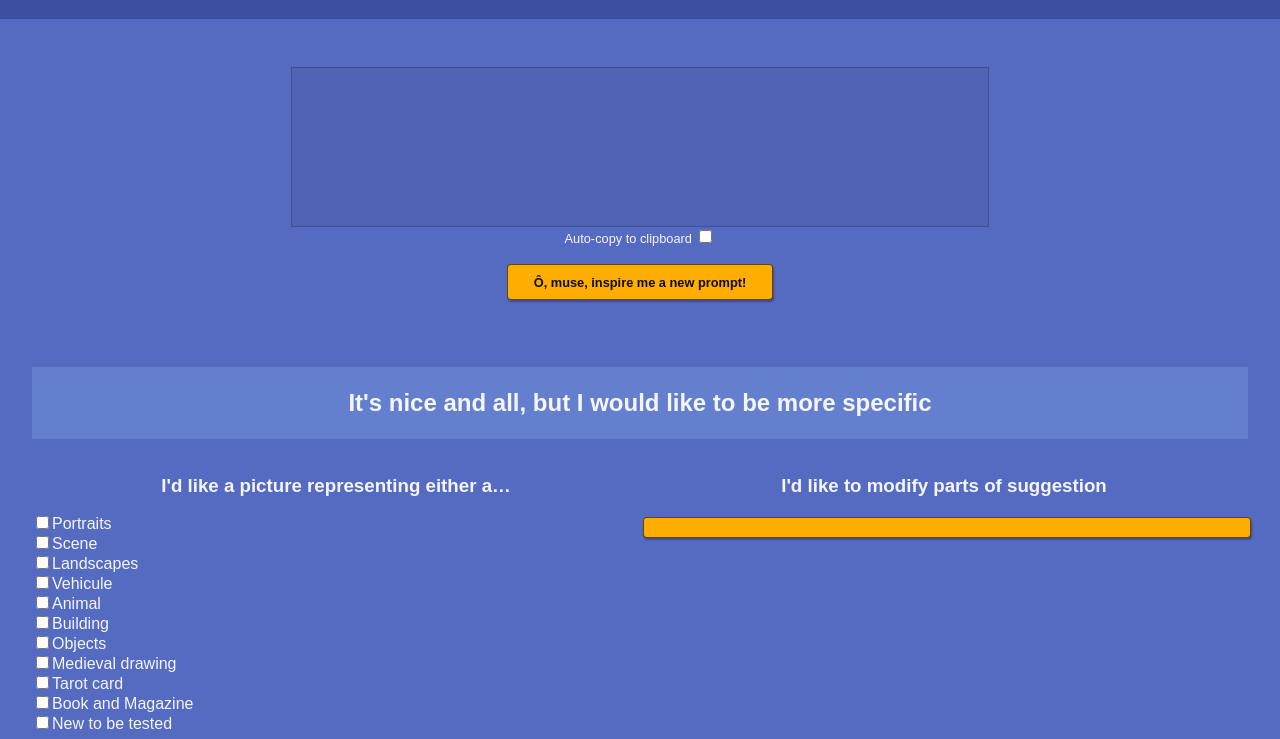
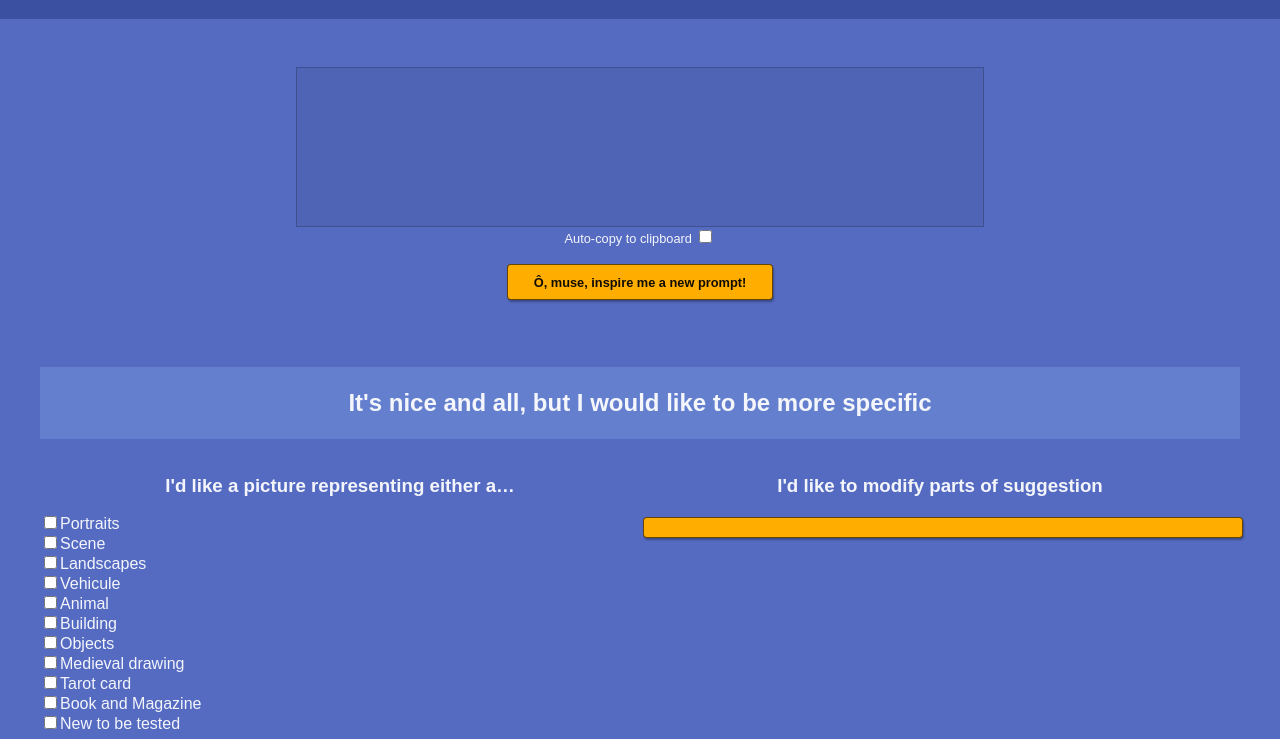
Before and after one commit to PierreMatterne/stable-prompter, a plain HTML site: page index.html in a window 1280 px wide. Shown: the part 61-800 px from the top of the page. Drawn offline with Linux system fonts and the light colour scheme.

Commit message:
CHANGE of style, added a wrapper to center all

```diff
--- a/index.html
+++ b/index.html
@@ -12,6 +12,7 @@
 
 	<main>
 
+		<div class="wrapper">
 
 			<div class="prompter">
 				<div id="prompt" class="zonePrompt"></div>
@@ -52,7 +53,7 @@
 				</div>
 
 			</div>
-	</div>
+
 
 			<h2>…I would like to be REALLY more specific.</h2>
 
@@ -174,7 +175,7 @@
 						</div>
 					</section>
 
-
+				</div>
 
 
 			</main>
--- a/styles.css
+++ b/styles.css
@@ -150,6 +150,10 @@ main {
 	color: #fffe;
 	padding: 2em;
 }
+.wrapper {
+	max-width: 1200px;
+	margin: 0 auto;
+}
 footer {
 	background: #0006;
 	padding:1em;
```
Lines whose indentation alone changed are shown as unchanged.
